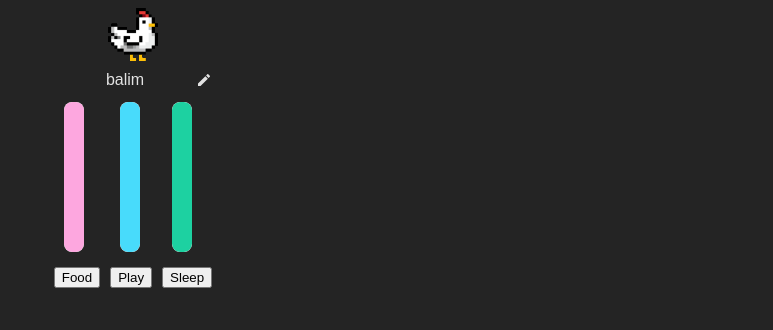
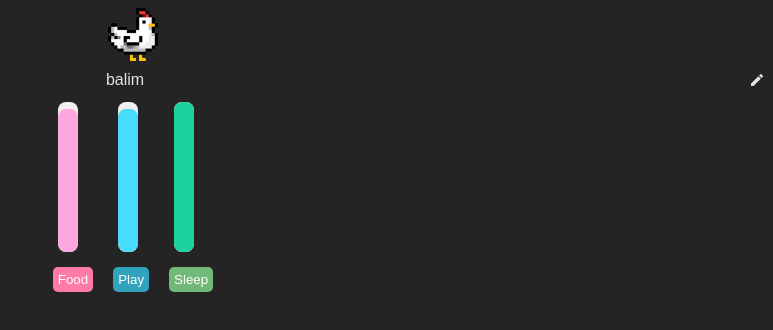
Before and after one commit to caglaozbb/byte-buddy, a React (Vite) app: page / in a window 1280 px wide. Shown: the top 330 px of the page, without its empty margins (507-1280 px from the left). Built offline with nearby package versions, Linux system fonts and the light colour scheme.

Commit message:
feat: Save pet interactions locally

```diff
--- /dev/null
+++ b/src/components/Avatar/Avatar.module.css
@@ -0,0 +1,4 @@
+.avatarImg {
+    height: auto;
+    width: 50px;
+}
--- /dev/null
+++ b/src/components/Avatar/index.jsx
@@ -0,0 +1,5 @@
+import s from "./Avatar.module.css"
+
+const Avatar = ({ image }) => <img src={image} alt="Petim" className={s.avatarImg} />
+
+export default Avatar
--- /dev/null
+++ b/src/config.js
@@ -0,0 +1,8 @@
+export const HUNGER_COOLDOWN = 5 * 1000
+export const GAME_COOLDOWN = 5 * 1000
+// 5 * 60 * 1000
+export const SLEEP_COOLDOWN = 10 * 1000
+// 60 * 60 * 1000
+export const DEFAULT_STAT = 100
+export const DEFAULT_INCREMENT_VALUE = 10
+export const DEFAULT_RESTART_VISIBLE = false
--- a/src/popup.css
+++ b/src/popup.css
@@ -2,6 +2,28 @@
 body {
     text-align: center;
     font-family: Arial, sans-serif;
+}
+
+.pet-name-container {
+    display: flex;
+    align-items: center;
+}
+
+.input-container {
+    flex: auto;
+}
+
+.edit-icon {
+    cursor: pointer;
+}
+
+.name-text {
+    display: flex;
+    justify-content: center;
+    align-items: center;
+}
+
+.bars-container {
     display: flex;
     justify-content: center;
     gap: 10px;
@@ -11,13 +33,10 @@ body {
     background-color: #f0f0f0;
     border-radius: 8px;
     width: 20px;
-    /* Genişlik artık sabit ve dar */
     height: 150px;
-    /* Yükseklik artırıldı */
     margin: 10px;
     display: flex;
     flex-direction: column-reverse;
-    /* Barları dikey olarak doldur */
     overflow: hidden;
 }
 
@@ -33,7 +52,6 @@ body {
     height: 50%;
 }
 
-/* Yüzdelik yükseklik */
 .play-bar {
     background-color: #48dbfb;
     height: 70%;
@@ -44,8 +62,38 @@ body {
     height: 40%;
 }
 
-button {
-    margin-top: 5px;
+.button-food {
+    margin: 5px;
+    background-color: #ff7aa6;
+    border-radius: 5px;
+    border-style: none;
+    box-sizing: border-box;
+    color: #FFFFFF;
+    cursor: pointer;
+    padding: 5px;
+
+}
+
+.button-play {
+    margin: 5px;
+    background-color: #31a3bd;
+    border-radius: 5px;
+    border-style: none;
+    box-sizing: border-box;
+    color: #FFFFFF;
+    cursor: pointer;
+    padding: 5px;
+}
+
+.button-sleep {
+    margin: 5px;
+    background-color: #72b879;
+    border-radius: 5px;
+    border-style: none;
+    box-sizing: border-box;
+    color: #FFFFFF;
+    cursor: pointer;
+    padding: 5px;
 }
 
 input {
@@ -56,3 +104,18 @@ input {
     outline: none;
     text-align: center;
 }
+
+.button-food:hover,
+.button-food:focus {
+    background-color: #ee4e8b;
+}
+
+.button-play:hover,
+.button-play:focus {
+    background-color: #118ca8;
+}
+
+.button-sleep:hover,
+.button-sleep:focus {
+    background-color: #109773
+}
--- a/src/popup.jsx
+++ b/src/popup.jsx
@@ -3,19 +3,33 @@ import React, { useState, useEffect } from 'react';
 import './popup.css';
 import petImage from './assets/white_idle_8fps.gif';
 import { MdEdit } from "react-icons/md";
+import {
+    GAME_COOLDOWN,
+    HUNGER_COOLDOWN,
+    SLEEP_COOLDOWN,
+    DEFAULT_STAT,
+    DEFAULT_INCREMENT_VALUE,
+} from "./config"
 
+import Avatar from './components/Avatar';
 
 function Popup() {
     const [name, setName] = useState(localStorage.getItem('petName') || 'balim');
     const [editable, setEditable] = useState(false);
-    const [hunger, setHunger] = useState(100);
-    const [game, setGame] = useState(100);
-    const [sleep, setSleep] = useState(100);
-
+    const [hunger, setHunger] = useState(localStorage.getItem('hungerStat') || DEFAULT_STAT);
+    const [game, setGame] = useState(localStorage.getItem('gameStat') || DEFAULT_STAT);
+    const [sleep, setSleep] = useState(localStorage.getItem('sleepStat') || DEFAULT_STAT);
 
     useEffect(() => {
         localStorage.setItem('petName', name);
-    }, [name]);
+        localStorage.setItem('hungerStat', hunger)
+        localStorage.setItem('gameStat', game)
+        localStorage.setItem('sleepStat', sleep)
+
+
+    }, [name, hunger, game, sleep]);
+
+
 
     const handleChange = (event) => {
         setName(event.target.value);
@@ -34,77 +48,77 @@ function Popup() {
     }
 
     function handleFoodClick() {
-        setHunger(Math.min(hunger + 10, 100));
+        setHunger(Math.min(hunger + DEFAULT_INCREMENT_VALUE, 100));
         console.log('Food button clicked');
     }
 
     function handlePlayClick() {
-        setGame(Math.min(game + 10, 100));
+        setGame(Math.min(game + DEFAULT_INCREMENT_VALUE, 100));
         console.log('Play button clicked');
     }
 
     function handleSleepClick() {
-        setSleep(Math.min(sleep + 10, 100));
+        setSleep(Math.min(sleep + DEFAULT_INCREMENT_VALUE, 100));
         console.log('Sleep button clicked');
     }
 
+
     useEffect(() => {
-        const interval = setInterval(() => {
+        const hungerInterval = setInterval(() => {
             setHunger(prevHunger => Math.max(prevHunger - 5, 0));
-        }, 15 * 60 * 1000); //15 dk (15dk * 60 sn * 1000 msa)
+        }, HUNGER_COOLDOWN);
 
-        return () => clearInterval(interval);
+        const gameInterval = setInterval(() => {
+            setGame(prevGame => Math.max(prevGame - 5, 0));
+        }, GAME_COOLDOWN);
+
+        const sleepInterval = setInterval(() => {
+            setSleep(prevSleep => Math.max(prevSleep - 10, 0));
+        }, SLEEP_COOLDOWN);
+
+        return () => {
+            clearInterval(hungerInterval);
+            clearInterval(gameInterval);
+            clearInterval(sleepInterval);
+
+        }
     }, []);
 
-    useEffect(() => {
-        const interval = setInterval(() => {
-            setGame(prevGame => Math.max(prevGame - 5, 0));
-        }, 5 * 60 * 1000); //5 dk
-
-        return () => clearInterval(interval);
-    }, []);
-
-    useEffect(() => {
-        const interval = setInterval(() => {
-            setSleep(prevSleep => Math.max(prevSleep - 10, 0));
-        }, 60 * 60 * 1000); //1 saat
-
-        return () => clearInterval(interval);
-    }, []);
 
     return (
         <div className="container">
-            <img src={petImage} alt="Petim" style={{ width: '50px', height: 'auto', justifyContent: 'center' }} />
-            <div style={{ display: 'flex', alignItems: 'center' }}>
-                <div style={{ flex: 1 }}>
+            <Avatar image={petImage} />
+            <div className="pet-name-container" >
+                <div className="input-container">
                     {editable ? (
                         <input type="text" value={name} onChange={handleChange} onKeyDown={handleKeyPress} />
                     ) : (
-                        <div style={{ textAlign: 'center' }}>{name}</div>
+                        <div className="name-text">{name}</div>
                     )}
                 </div>
-                <MdEdit onClick={handleEditClick} style={{ cursor: 'pointer' }} />
+                <MdEdit className="edit-icon" onClick={handleEditClick} />
             </div>
-            <div className="bars-container" style={{ display: 'flex', justifyContent: 'center', gap: '10px' }}>
+
+            <div className="bars-container" >
                 <div>
                     <div className="bar-container">
                         <div className="food-bar bar" style={{ height: `${hunger}%`, backgroundColor: hunger > 50 ? '#FDA7DF' : '#f73c7a' }}></div>
                     </div>
-                    <button id="foodButton" onClick={handleFoodClick}>Food</button>
+                    <button className="button-food" id="foodButton" onClick={handleFoodClick}>Food</button>
                 </div>
 
                 <div>
                     <div className="bar-container">
                         <div className="play-bar bar" style={{ height: `${game}%`, backgroundColor: game > 50 ? '#48dbfb' : '#4848fb' }}></div>
                     </div>
-                    <button id="playButton" onClick={handlePlayClick}>Play</button>
+                    <button className="button-play" id="playButton" onClick={handlePlayClick}>Play</button>
                 </div>
 
                 <div>
                     <div className="bar-container">
                         <div className="sleep-bar bar" style={{ height: `${sleep}%`, backgroundColor: sleep > 50 ? '#1dd1a1' : '#1bbb2b' }}></div>
                     </div>
-                    <button id="sleepButton" onClick={handleSleepClick}>Sleep</button>
+                    <button className="button-sleep" id="sleepButton" onClick={handleSleepClick}>Sleep</button>
                 </div>
             </div>
         </div>
```
Also changed, not shown: public/chicken-gone.gif (added).
